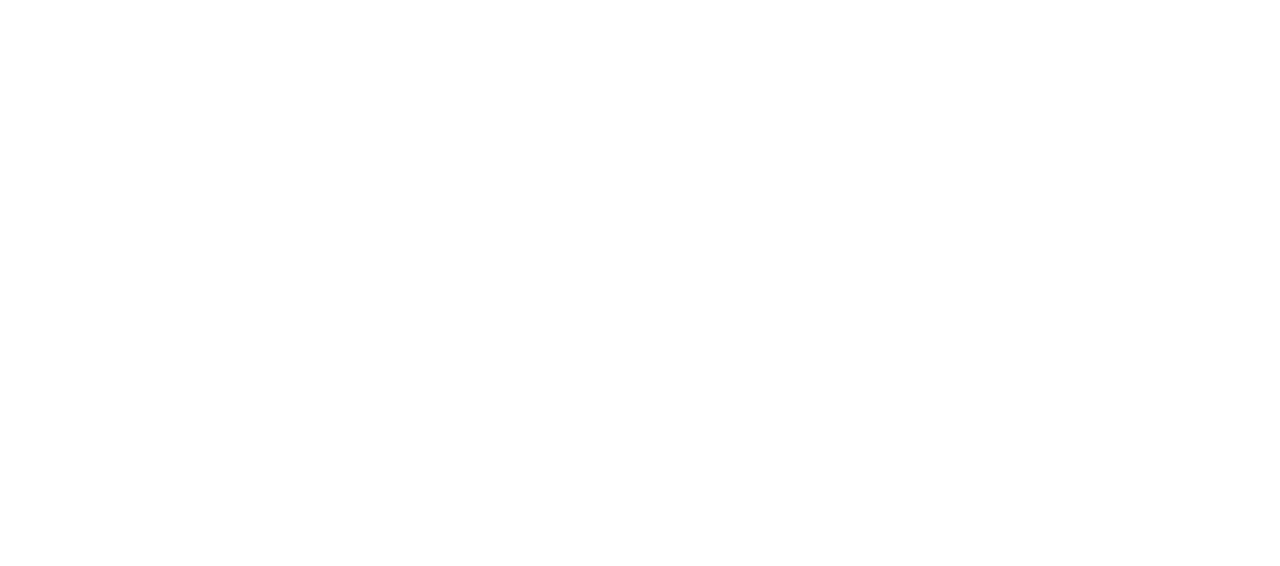
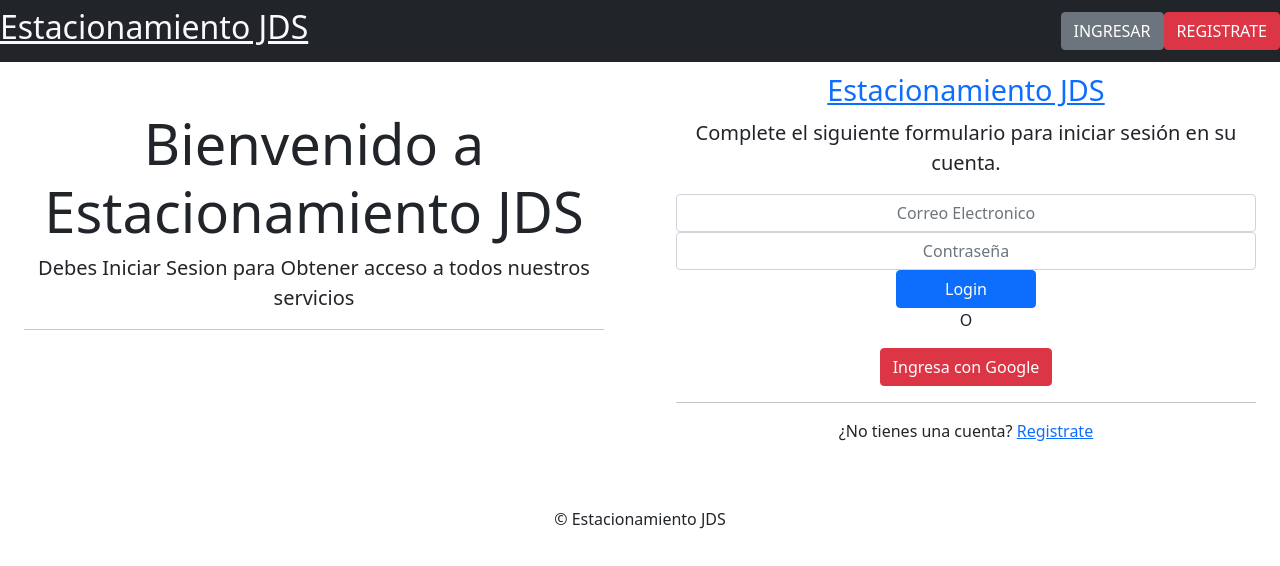
Before and after one commit to jdan2/RetoRepaso, a React (Create React App) app in the folder frontEnd/: page / in a window 1280 px wide. Shown: the top 566 px of the page. Built offline with nearby package versions, Linux system fonts and the light colour scheme.

Commit message:
Se crea componente Home y se integra con el Login

```diff
--- a/frontEnd/package.json
+++ b/frontEnd/package.json
@@ -7,8 +7,10 @@
     "@testing-library/react": "^11.2.7",
     "@testing-library/user-event": "^12.8.3",
     "axios": "^0.21.1",
+    "bootstrap": "^5.0.2",
     "firebase": "^8.8.0",
     "react": "^17.0.2",
+    "react-bootstrap": "^1.6.1",
     "react-dom": "^17.0.2",
     "react-redux": "^7.2.4",
     "react-router-dom": "^5.2.0",
--- a/frontEnd/src/index.css
+++ b/frontEnd/src/index.css
@@ -1,13 +1,60 @@
 body {
   margin: 0;
-  font-family: -apple-system, BlinkMacSystemFont, 'Segoe UI', 'Roboto', 'Oxygen',
-    'Ubuntu', 'Cantarell', 'Fira Sans', 'Droid Sans', 'Helvetica Neue',
+  padding: 0;
+  font-weight: 400;
+  font-family: -apple-system, BlinkMacSystemFont, "Segoe UI", "Roboto", "Oxygen",
+    "Ubuntu", "Cantarell", "Fira Sans", "Droid Sans", "Helvetica Neue",
     sans-serif;
   -webkit-font-smoothing: antialiased;
   -moz-osx-font-smoothing: grayscale;
+  font-size: 16px;
 }
 
-code {
-  font-family: source-code-pro, Menlo, Monaco, Consolas, 'Courier New',
-    monospace;
+h1 a {
+  font-size: 1.8rem;
 }
+h1 a.text-light:hover {
+  color: white!important;
+  text-decoration: none!important;
+}
+.nuevo-post{
+  font-weight: bold;
+  text-transform: uppercase;
+}
+
+.btn {
+  font-weight: bold;
+}
+.form-group label,
+.list-group-item {
+  font-size: 1.4rem;
+}
+
+.navbar .btn {
+  flex:1;
+}
+@media (min-width:768px){
+    .navbar .btn {
+      flex: 0 1 auto;
+    }
+}
+.acciones {
+  margin: 1rem 0;
+}
+@media (min-width:768px) {
+  .acciones{
+    margin: 0;
+  }
+}
+.acciones > *{
+  flex: 1;
+}
+
+.card-w{
+max-width: 20rem;
+}
+
+.image-card{
+  width: 80px;
+
+}
--- a/frontEnd/src/index.js
+++ b/frontEnd/src/index.js
@@ -3,6 +3,7 @@
 import './index.css';
 import App from './presentation/routes/App';
 import reportWebVitals from './reportWebVitals';
+import 'bootstrap/dist/css/bootstrap.min.css';
 
 ReactDOM.render(
   <React.StrictMode>
--- a/frontEnd/src/presentation/pages/Home.js
+++ b/frontEnd/src/presentation/pages/Home.js
@@ -1,9 +1,31 @@
-import React from 'react'
+import React, { Component } from "react";
+import Login from "../pages/autenticacion/Login"
+//import { Link } from "react-router-dom";
 
-export default function Home() {
+export default class HomePage extends Component {
+  render() {
     return (
-        <div>
+      <div className="row">
+        <div className="col-6">
+          <div className="home">
+            <section>
+              <div>
+                <div className="container text-center py-5">
+                  <h1 className="display-4">Bienvenido a Estacionamiento JDS</h1>
+                  <p className="lead">
+                    Debes Iniciar Sesion para Obtener acceso a todos nuestros servicios
+                  </p>
+                  <hr />
 
+                </div>
+              </div>
+            </section>
+          </div>
         </div>
-    )
+        <div className="col-6">
+          <Login/>
+        </div>
+      </div>
+    );
+  }
 }
--- a/frontEnd/src/presentation/routes/App.js
+++ b/frontEnd/src/presentation/routes/App.js
@@ -3,6 +3,7 @@
 //Componentes/paginas
 import NewTicket from '../pages/NewTicket';
 import Home from  '../pages/Home';
+
 
 
 //Redux
@@ -14,6 +15,10 @@
 import Tickets from '../pages/Tickets';
 import NewFactura from '../pages/NewFactura';
 import Facturas from '../pages/Facturas';
+import Header from '../layout/Header';
+import Footer from '../layout/Footer';
+import 'bootstrap/dist/css/bootstrap.min.css';
+
 
 
 
@@ -21,6 +26,7 @@
 const App = () => {
   return (
     <Router>
+    <Header/>
       <Provider store={store}>
         <Switch>
           <Route exact path="/" component={Home} />
@@ -30,6 +36,7 @@
           <Route exact path="/listfacturas" component={Facturas} />
         </Switch>
       </Provider>
+      <Footer/>
     </Router>
   );
 }
```
Also changed, not shown: 1 other file (tests, documents, lock files or other folders).
